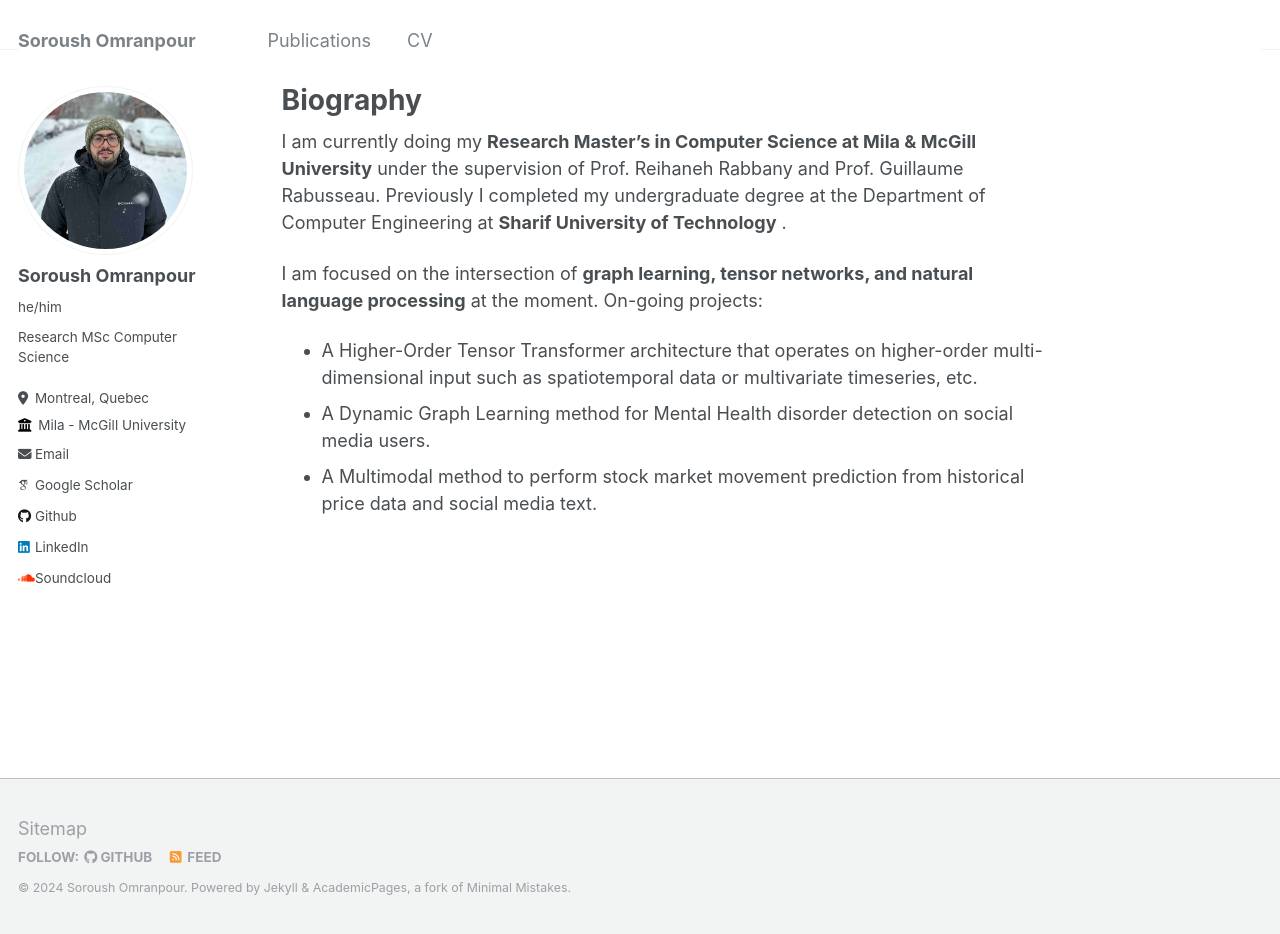
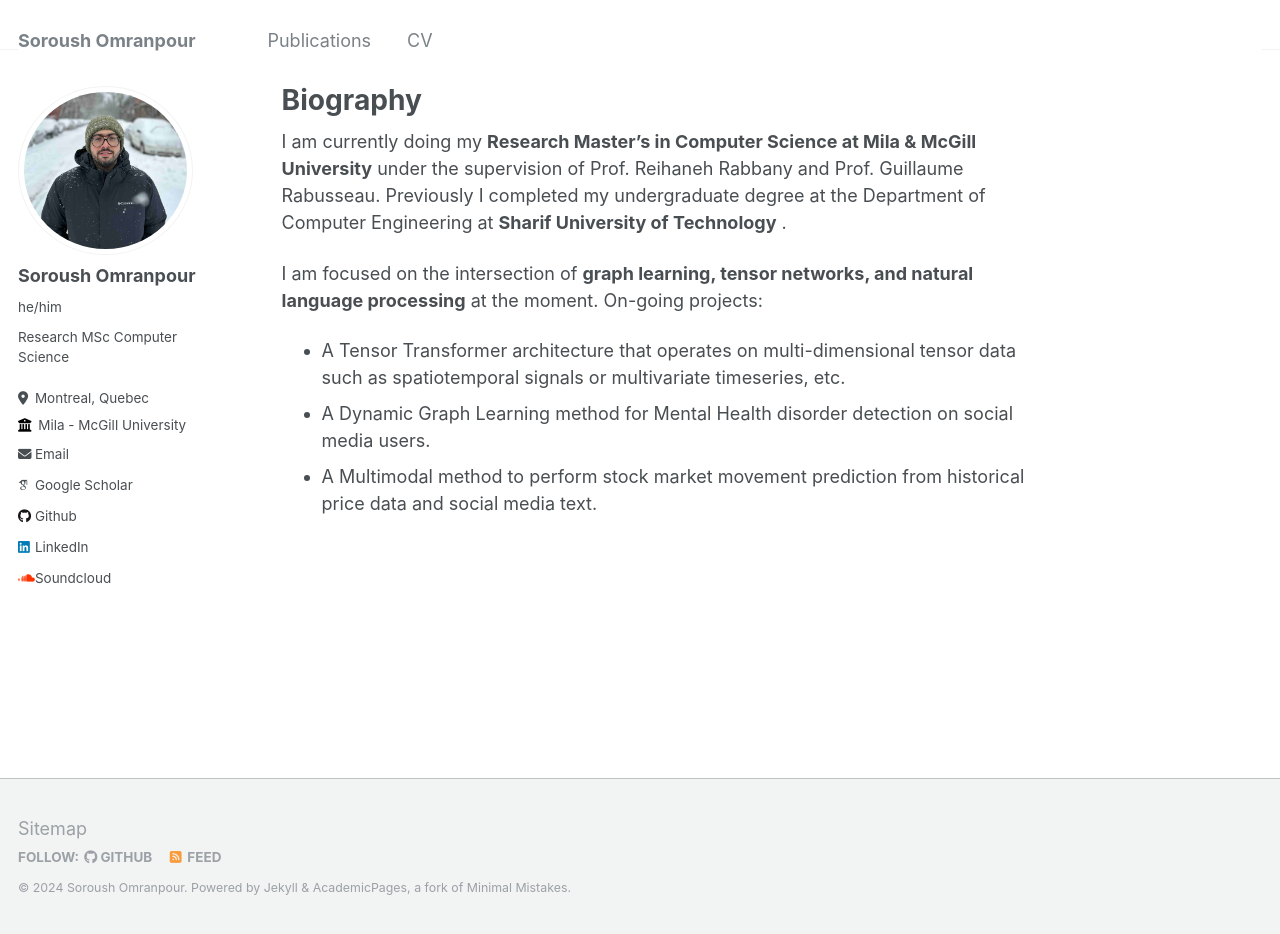
Before and after one commit to s-omranpour/s-omranpour.github.io, a Jekyll site: the page built from _pages/about.md, in a window 1280 px wide and 934 px high. Built offline with Jekyll 4.4.1, drawn with Linux system fonts in a browser that asks for light colours; some web fonts are replaced.

Commit message:
Update about.md

```diff
--- a/_pages/about.md
+++ b/_pages/about.md
@@ -12,6 +12,6 @@ I am currently doing my **Research Master's in Computer Science at Mila & McGill
 Previously I completed my undergraduate degree at the Department of Computer Engineering at **Sharif University of Technology** .
 
 I am focused on the intersection of **graph learning, tensor networks, and natural language processing** at the moment. On-going projects:
- - A Higher-Order Tensor Transformer architecture that operates on higher-order multi-dimensional input such as spatiotemporal data or multivariate timeseries, etc.
+ - A Tensor Transformer architecture that operates on multi-dimensional tensor data such as spatiotemporal signals or multivariate timeseries, etc.
  - A Dynamic Graph Learning method for Mental Health disorder detection on social media users.
  - A Multimodal method to perform stock market movement prediction from historical price data and social media text.
```
